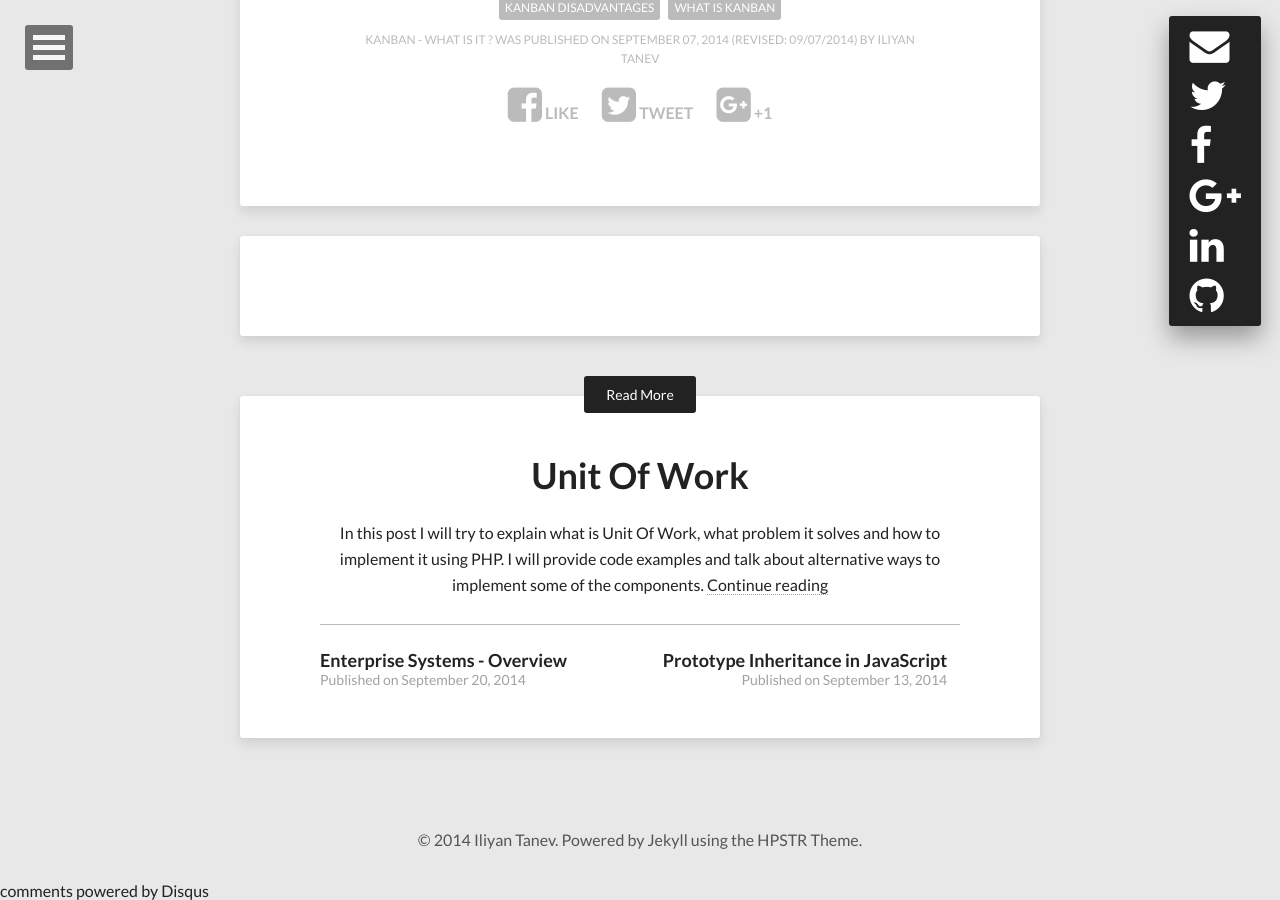
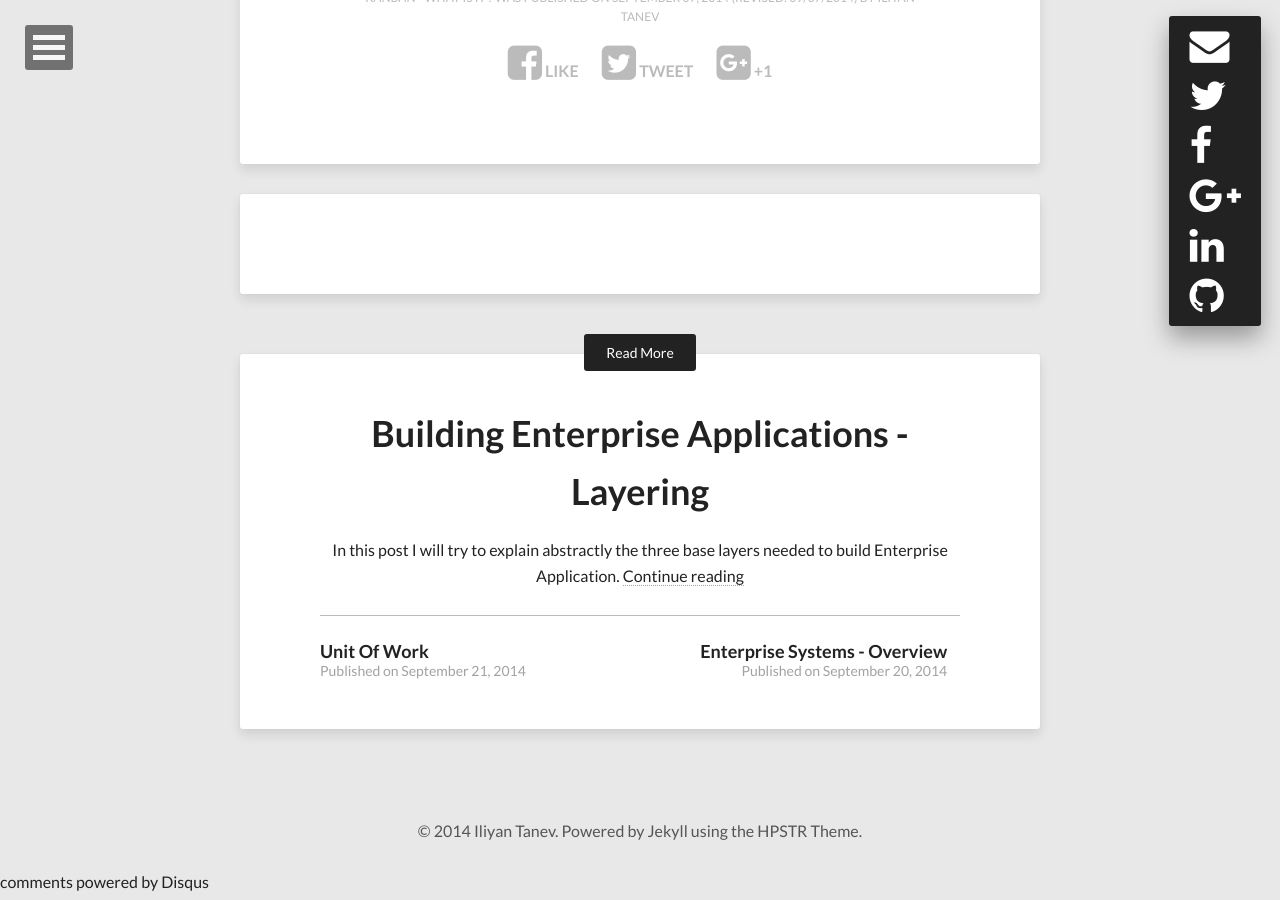
Before and after one commit to itanev/itanev.github.io, a Jekyll site: the page built from _posts/2014-09-07-kanban-what-is-it.md, in a window 1280 px wide and 900 px high, scrolled down 3193 px. Built offline with Jekyll 4.4.1, drawn with Linux system fonts in a browser that asks for light colours; nearby versions of some CDN libraries; comment, search, counter and statistics services are not loaded.

Commit message:
New post about the three base layers in building Enterprise Applications and changes to the old posts like making the titles smaller

```diff
--- a/_posts/2014-09-05-jekyll-the-engine-behind-my-blog.md
+++ b/_posts/2014-09-05-jekyll-the-engine-behind-my-blog.md
@@ -10,11 +10,9 @@ comments: true
 share: true
 ---
 
-# About Jekyll
-
 Jekyll is free, simple, blog-aware, static site generator written in Ruby by GitHub's co-founder - Tom Preston-Werner, it is perfect for small projects but not so good for big ones. Think of it like a file-based CMS, without all the complexity. Jekyll takes your content, renders Markdown and Liquid templates, and spits out a complete, static website ready to be served by Apache, Nginx or another web server.
 
-# But what exactly is Jekyll ?
+### But what exactly is Jekyll ?
 
 Jekyll is **not Blogging Software** it is a **parsing engine**. It is the engine behind **GitHub Pages**, which you can use to host sites right from your GitHub repositories.
 
@@ -24,11 +22,11 @@ The most important thing to realize about Jekyll is that it creates a static rep
 
 Therefore if you like the **KISS** (Keep it simple, stupid) principle and you prefer the command-line over an UI, then give Jekyll a try.
 
-# Jekyll structure
+### Jekyll structure
 
 Because Jekyll is a parsing engine it has very strict folder structure.
 
-## Basic structure
+#### Basic structure
 
 This is the structure according to the [official documentation](http://jekyllrb.com/docs/structure/).
 
@@ -77,33 +75,33 @@ If you plan to deploy your site on ***GitHub Pages*** you don't need _site direc
 
 [Here is one very simple guide of how to deploy on GitHub Pages](https://pages.github.com)
 
-## Basic Components
+#### Basic Components
 
-### Posts
+##### Posts
 
 Posts are created by properly formatting a file and placing it the ***_posts*** folder. A post must have a valid filename in the form ***YEAR-MONTH-DATE-title.MARKUP***. Additionally, each file must have [YAML Front-Matter](http://jekyllrb.com/docs/frontmatter/) prepended to its content.
 
-### Pages
+##### Pages
 
 Pages are similar to posts. They are created by properly formatting a file and placing it anywhere in the root directory or subdirectories that do not start with an underscore. Pages do not compute categories nor tags so defining them will have no effect.
 
-### Drafts
+##### Drafts
 
 Drafts are posts without a date. They’re posts you’re still working on and don’t want to publish yet. They are placed in the ***_drafts*** folder in your site's root.
 
-### Tags
+##### Tags
 
 Posts can have tags associated with them as part of their meta-data. Tags may be placed on posts by providing them in the post's YAML front matter. You have access to the post-specific tags in the templates. These tags also get added to the sitewide collection.
 
-### Categories
+##### Categories
 
 Posts may be categorized by providing one or more categories in the YAML front matter. Categories offer more significance over tags in that they can be reflected in the URL path to the given post
 
-# Jekyll setup
+### Jekyll setup
 
 Jekyll comes as a Ruby gem so all you need to install it are just [Ruby](https://www.ruby-lang.org/en/downloads/), [RubyGems](http://rubygems.org/pages/download) and some operation system, it works well everywhere. Jekyll comes with a built-in development server that will allow you to preview your site.
 
-## Install
+#### Install
 
 All you need to do to install Jekyll is this command.
 
@@ -115,7 +113,7 @@ All of Jekyll’s gem dependencies are automatically installed by the above comm
 
 [More about Jekyll installation](http://jekyllrb.com/docs/installation/)
 
-# Basic commands
+### Basic commands
 
 {% highlight css %}
 jekyll build
@@ -129,7 +127,7 @@ jekyll serve
 
 With this command you start the built-in development server that will allow you to preview what the generated site will look like in your browser locally and it is runned at  http://localhost:4000
 
-### The watch switch
+##### The watch switch
 
 You could call any of the above commands with the --watch switch. With it your changes will be regenerated automatically which means you will be able to see your changes without having to call the command again, except if you've changed the _config.yml file.
 
@@ -139,7 +137,7 @@ jekyll build --watch
 jekyll serve --watch
 {% endhighlight %}
 
-### The drafts switch
+##### The drafts switch
 
 To preview your site with drafts, simply run ***jekyll serve*** or ***jekyll build*** with the ***--drafts*** switch. Each will be assigned the value modification time of the draft file for its date, and thus you will see currently edited drafts as the latest posts.
 
--- a/_posts/2014-09-07-kanban-what-is-it.md
+++ b/_posts/2014-09-07-kanban-what-is-it.md
@@ -12,13 +12,13 @@ share: true
 
 Kanban was developed by Taiichi Ohno, at Toyota, as a system to improve and maintain a high level of production. Nowadays you could see Kanban being used in the software industry as well. It's a technique that could be combined with an existing software development process. Here I will emphasized on the **combined** term,	because a common misconception is that Kanban is substitute of Scrum, but it isn't. Actually it is not a process of its own but a improvement to existing one. So it could be combined with any development process that could be adjusted to work with its methodology.
 
-##Kanban main purpose
+### Kanban main purpose
 
 The main purpose of Kanban is to provide visualization of the workflow. It could be very helpful to visualize your projects workflow. This leads to finding flaws in the early stages of development and proper understanding of changes planned and helps to implement them accordingly.
 
 The Kanban method encourages small continuous, incremental and evolutionary changes that stick. When teams have a shared understanding of theories about work, workflow, process and risk, they are more likely to be able to build a shared comprehension of a problem and suggest improvements which can be agreed to by consensus. The Kanban method suggests using a scientific approach to implement continuous, incremental and evolutionary changes.
 
-##How does it work ?
+### How does it work ?
 
 In Japanese, the word “Kan” means "visual" and "ban" means "card," so Kanban refers to visual cards. One of the classical visualizations of the Kanban process is with ***Kanban board*** on which the work items are mapped using ***cards***.
 
@@ -30,7 +30,7 @@ The most important part of the Kanban process is the limiting of ***WIP (Work In
 
 The limiting of WIP is important because it helps you to resolve bottlenecks in the work process.
 
-###For example:
+#### For example:
 Imagine the **Test** is the bottleneck, if the **Development** gets the work items done more quickly than the **Test** can finish testing and getting them to **Deploy** stage, a pile of work will begin to form for **Test**.
 
 In this case you have several options:
@@ -41,7 +41,7 @@ In this case you have several options:
 
 * You could use the Kanban way which is to restrict the WIP (work in progress) items by using a buffer for each stage. That means new work items won't be started until a place in the buffer is free. To not have parts of your team or teams standing by, they could create solutions for the bottleneck part. In our example the **Development** could work on test automation so the **Test** could use it to get work done more quickly.
 
-##Kanban Benefits
+### Kanban Benefits
 
 * Kanban encourages frequent releases which create a constant feedback loop.
 * Rapid feedback loops improve the chances of more motivated, empowered and higher-performing team members.
@@ -51,7 +51,7 @@ In this case you have several options:
 * Requires fewer organization / room set-up changes to get started.
 * Reducing waste and removing activities that don’t add value to the team/department/organization.
 
-##Kanban Disadvantages
+### Kanban Disadvantages
 
 * Utilising the Kanban system results in less opportunity to work ahead of schedule placing performance pressures on staff.
 * Keeping the Kanban resized - demand changes can be slow and difficult to manage.
--- /dev/null
+++ b/_posts/2014-09-27-building-enterprise-applications-three-base-layers.md
@@ -0,0 +1,57 @@
+---
+layout: post
+title: Building Enterprise Applications - Layering
+description: "In this post I will try to explain abstractly the three base layers needed to build Enterprise Application."
+modified: 2014-09-27
+tags: [Layering, Layering - Benefits, Three Base Layers, Presentation, Domain, Data Source, Building Enterprise Applications]
+image:
+  feature: abstract-6.jpg
+comments: true
+share: true
+---
+
+Layering is one of the most common techniques that software developers use in their work. Layering is also very common for other computer fields beside software development, like *Networking* and *Hardware* for example. You could find layering examples in almost every field - Economics, Psychology, Medicine, Law and many more fields.
+Layering is a way to separate things into smaller and easier to comprehend parts with witch you could work more easily.
+
+### Layering - Benefits
+
+Breaking down system into layers has many benefits, like:
+
+* Other applications will be able to reuse the functionality exposed by your layers.
+
+* You will be able to distribute your layers over multiple physical tiers. This can make a very good impact on your application by improving performance (sometimes), scalability and fault tolerance.
+
+* The maintenance of your application is easier because of the low coupling between layers.
+
+* Adding more functionality to your application is made easier.
+
+* Layers make your application more testable.
+
+* Building a well formed layers makes the orientation in your application more easier.
+
+* Having your application not layered means that you have to deal with all security threats in one place which is very difficult. Having your application distributed to layers makes it much easier for design and implement.
+
+* Without a good deployment plan it is not trivial to distribute your layers over multiple physical tiers in distributed computing. You need to plan ahead your layers when you create a distributed application.
+
+### Down of the layering - Client-Server systems
+
+This maybe is one of the first calcifications of systems where the layering technique has become the base of development. This architecture has become popular in the early 90s. Before that people did not think much of layering when they build their programs, because they don't need to perform many functions, that's why the complexity was low. With the evolution of technology the applications needed to evolve as well, which increases the complexity.
+
+The **Client-Server** systems, were maybe one of the first examples of layering application. These where **two layered systems**. The client held the **UI** and the application logic and the **server** was usually a relational Database.
+
+With the increasing of the requirements of the systems the client code become more complex with all the validations and business logic. This led to more messy code which was difficult to maintain so on the stage came the **three-layered systems**. In this approach you have **Presentation layer** for your UI a **Domain layer** for your business logic and a Data Source.
+
+### The three base layers
+
+#### Presentation Layer
+
+This layer handles the interaction between the system and the user. This could be a simple command line, text-based menu system, or simple web interface. These days most common form of presentation layer is the rich-client interface.
+For web applications most common form of rich-client interface are the **Rich Internet Applications** (RIA). This form of applications are mostly done using JavaScript, Adobe Flash, JavaFX and Microsoft Silverlight. JavaScript is the most common one. Others are slowly 'dying'.
+
+#### Domain Layer
+
+In most cases this layer is the most complex of the three. This is where all the application logic is, also called the **Business logic**. This layer is the link between the **Presentation** and the **Data Source**. This is where the user actions are interpreted and appropriate response is being returned. From here you validate and send, update or delete data from the Data Source.
+
+#### Data Source
+
+Most commonly this role is played by some kind of Database (relational, NoSQL or document-oriented). *Data Source* could also be represent from some kind of messaging system and even other applications.
```
Also changed, not shown: _posts/2014-09-13-prototype-inheritance-in-js.md (+3 -3 lines), _posts/2014-09-20-enterprise-systems.md (+2 -2 lines), _posts/2014-09-21-unit-of-work.md (+8 -8 lines).
